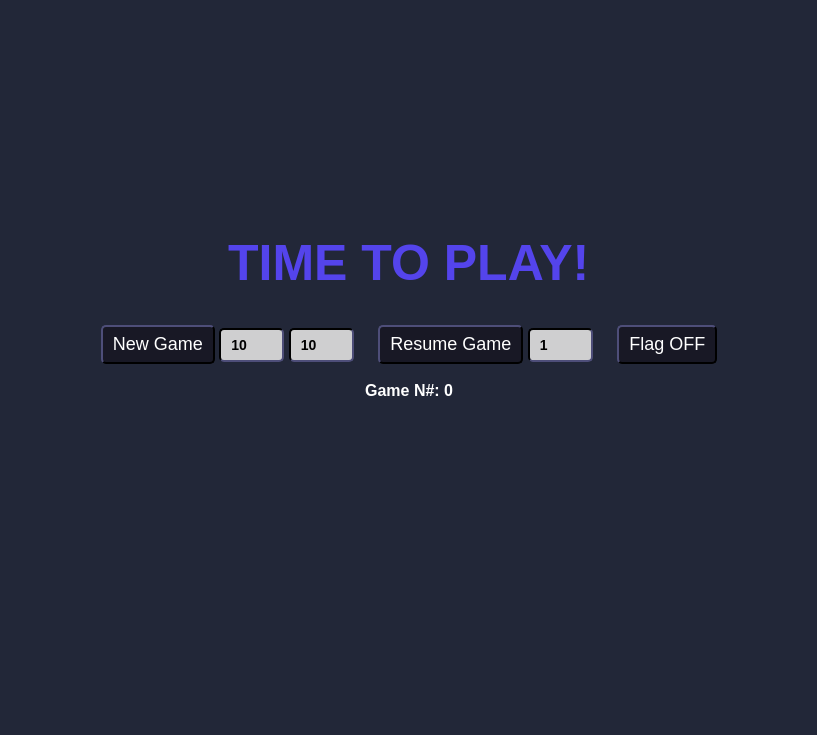
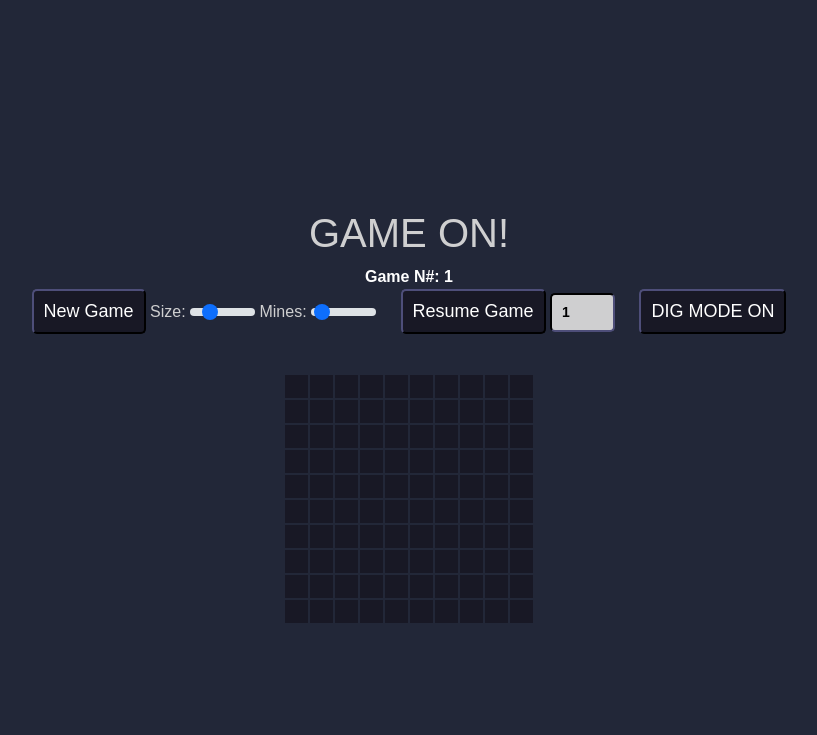
Before and after one commit to AndresChapo/minesweeper-API, a Flask app: page / in a window 1280 px wide. Shown: the top 735 px of the page, without its empty margins (231-1048 px from the left). Run offline with Flask 2, Linux system fonts and the light colour scheme; data comes from the database, SQL or seed files in the repository.

Commit message:
Added: Modal message and range bar

```diff
--- a/static/css/game.css
+++ b/static/css/game.css
@@ -23,7 +23,7 @@
 body {
     margin: 0;
     padding: 0;
-    color: var(--mainColor);
+    color: var(--emptyColor);
     font-family: sans-serif;
     background-color: var(--backPageColor);
 }
@@ -33,7 +33,7 @@ body {
 }
 
 h1 {
-    font-size: 50px;
+    font-size: 40px;
     text-transform: uppercase;
 }
 
@@ -44,6 +44,9 @@ h1 {
     justify-content: center;
     align-items: center;
     flex-direction: column;
+}
+.modal-content{
+    color:var(--backColor);
 }
 
 #superboard {
@@ -92,6 +95,11 @@ input {
 /*    max-block-size: 50px;*/
     max-inline-size: 65px;
 }
+
+.form-range{
+    vertical-align: middle;
+}
+
 #id_game {
     font-size: 16px;
     font-weight: bold;
--- a/static/js/game.js
+++ b/static/js/game.js
@@ -3,21 +3,16 @@ const superboard = document.getElementById('superboard');
 var boxes = Array.from(document.getElementsByClassName('box'));
 const statusText = document.getElementById('statusText');
 const flag_onBtn = document.getElementById('flag_onBtn');
-const txtSize = document.getElementById('txtSize');
-const txtMines = document.getElementById('txtMines');
+const rangeSize = document.getElementById('rangeSize');
+const rangeMines = document.getElementById('rangeMines');
 const txtGame_id = document.getElementById('txtGame_id');
 const resume_gameBtn = document.getElementById('resume_gameBtn');
 const new_gameBtn = document.getElementById('new_gameBtn');
-
-
-// OK - documented RESTful API
-// OK - validar func retomar juego
-// - CSS mas lindo
-// - Mensajes de error
-// - Time tracking
-
-
-// Grid content:
+const modalBtn = document.getElementById('modalBtn');
+const messageModalLabel = document.getElementById('messageModalLabel');
+const messageModalBody = document.getElementById('messageModalBody');
+const FLAG_ON = "FLAG MODE ON";
+const FLAG_OFF = "DIG MODE ON";
 
 class GridGame {
     id_game = 0;
@@ -53,6 +48,12 @@ class GridGame {
 };
 let currentGame = new GridGame();
 
+function openModal(title,message) {
+    messageModalLabel.innerText = title;
+    messageModalBody.innerText = message;
+    modalBtn.click();
+};
+
 const drawEmptyBoard = (sizes) => {
     if(boxes.length > 0){
         console.log("boxes.length: ",boxes.length);
@@ -80,6 +81,7 @@ const getGridAPI = (id) => {
     .catch(function (error) {
         console.error("Error with JSON");
         console.error(error);
+        openModal("Not found!","That game does not exist.");
     });
 };
 
@@ -164,7 +166,7 @@ const boxClicked = (e) => {
     if(currentGame.game_status==1){
         var click_on = id_box_to_coordinates(currentGame.sizes,e.target.id);
 
-        if(flag_onBtn.innerText == "Flag OFF"){
+        if(flag_onBtn.innerText == FLAG_OFF){
             updateGameAPI(currentGame.id_game,click_on[0],click_on[1],0);
         }else{
             updateGameAPI(currentGame.id_game,click_on[0],click_on[1],1);
@@ -181,47 +183,61 @@ const deleteBoard = () => {
 };
 
 const new_gameClick = () => {
-    var max_mines_allowed = (txtSize.value * txtSize.value)/2;
-    if(txtSize.value > 4 && txtSize.value < 26){
-        if(txtMines.value > 0 && txtMines.value <= max_mines_allowed){
-    //    new_game_flag = true;
+    var max_mines_allowed = (rangeSize.value * rangeSize.value)/2;
+    if(rangeSize.value > 4 && rangeSize.value < 26){
+        if(rangeMines.value > 0 && rangeMines.value <= max_mines_allowed){
             deleteBoard();
-            newGameAPI(txtSize.value,txtMines.value);
-            txtSize.value = '';
-            txtMines.value = '';
+            newGameAPI(rangeSize.value,rangeMines.value);
+//            rangeSize.value = 10;
+//            rangeMines.value = 10;
         }else{
             console.log("The minimum of mines is 1, the maximum for this size is:"+ parseInt(max_mines_allowed));
+            openModal("You can't do that!","The minimum of mines is 1, the maximum for this size is:"+ parseInt(max_mines_allowed));
         }
     }else{
-        console.log("The minimun size is 5, the maximum is 100")
+        console.log("The minimun size is 5, the maximum is 100");
+        openModal("You can't do that!","The minimun size is 5, the maximum is 100");
     }
 };
 
-const flagClick = () => {
-    if(flag_onBtn.innerText == "Flag OFF"){
-        flag_onBtn.innerText = "Flag ON";
-    }else{
-        flag_onBtn.innerText = "Flag OFF";
-    }
-};
 const resume_gameClick = () => {
     if(txtGame_id.value  > 0){
         deleteBoard();
         getGridAPI(txtGame_id.value);
     }else{
         console.log("The minimun has to be 1")
+        openModal("You can't do that!","The minimun has to be 1");
     }
 };
 const check_if_player_won = (status) => {
     if(status == 0){
         statusText.innerText = "You lose!";
+        openModal("Game","You lose!");
+        statusText.style = 'color: red;';
     }else if(status == 1){
         statusText.innerText = "Game ON!";
+        statusText.style = 'color: var(--emptyColor);';
     }else if(status == 2){
         statusText.innerText = "You Win!";
+        statusText.style = 'color: green;';
+        openModal("Game","You Win!");
     }
 };
 
+
+const flagClick = () => {
+    if(flag_onBtn.innerText == FLAG_OFF){
+        flag_onBtn.innerText = FLAG_ON;
+        flag_onBtn.style = 'background-color: var(--emptyColor); color: black;';
+    }else{
+        flag_onBtn.innerText = FLAG_OFF;
+        flag_onBtn.style = 'background-color: var(--backColor); color: white;';
+    }
+};
 new_gameBtn.addEventListener('click', new_gameClick);
 flag_onBtn.addEventListener('click', flagClick);
 resume_gameBtn.addEventListener('click', resume_gameClick);
+
+rangeSize.value = 10;
+rangeMines.value = 10;
+newGameAPI(10,10);
--- a/templates/game.html
+++ b/templates/game.html
@@ -4,31 +4,62 @@
     <meta charset="UTF-8">
     <meta name="viewport" content="width=device-width, initial-scale=1.0">
     <title>Minesweeper Game</title>
+    <link href="https://cdn.jsdelivr.net/npm/bootstrap@5.0.2/dist/css/bootstrap.min.css" rel="stylesheet" integrity="sha384-EVSTQN3/azprG1Anm3QDgpJLIm9Nao0Yz1ztcQTwFspd3yD65VohhpuuCOmLASjC" crossorigin="anonymous">
     <link rel="stylesheet" href="https://cdnjs.cloudflare.com/ajax/libs/animate.css/4.1.1/animate.min.css" />
     <link rel="stylesheet" href="static/css/game.css">
+
 </head>
 <body>
+
+    <script src="https://cdn.jsdelivr.net/npm/@popperjs/core@2.9.2/dist/umd/popper.min.js" integrity="sha384-IQsoLXl5PILFhosVNubq5LC7Qb9DXgDA9i+tQ8Zj3iwWAwPtgFTxbJ8NT4GN1R8p" crossorigin="anonymous"></script>
+    <script src="https://cdn.jsdelivr.net/npm/bootstrap@5.0.2/dist/js/bootstrap.min.js" integrity="sha384-cVKIPhGWiC2Al4u+LWgxfKTRIcfu0JTxR+EQDz/bgldoEyl4H0zUF0QKbrJ0EcQF" crossorigin="anonymous"></script>
+</br></br></br></br>
     <div class="container">
         <h1 id="statusText" class="animate__animated animate__bounce">Time to play!</h1>
+        <div id="id_game">Game N#: 0</div>
         <div id="menu">
             <button id="new_gameBtn">New Game</button>
-            <input type="number" id="txtSize" value="10">
-            <input type="number" id="txtMines" value="10">
+<!--            <input type="number" id="txtSize" value="10">-->
+<!--            <input type="number" id="txtMines" value="10">-->
+
+            <label for="rangeSize" class="form-label">Size:</label>
+            <input type="range" class="form-range" min="5" max="25" step="5" id="rangeSize">
+
+            <label for="rangeMines" class="form-label">Mines:</label>
+            <input type="range" class="form-range" min="5" max="100" step="5" id="rangeMines">
             <div class="separator"></div>
-            <label text="Game N#: -"></label>
+
             <button id="resume_gameBtn">Resume Game</button>
             <input type="number" id="txtGame_id" value="1">
             <div class="separator"></div>
-            <button id="flag_onBtn" value="0">Flag OFF</button>
+            <button id="flag_onBtn" value="0">DIG MODE ON</button>
         </div>
-    </br>
-        <div id="id_game">Game N#: 0</div>
 
         <div id="superboard">
             <!--<div class="box" id="0"></div>-->
 
         </div>
     </div>
+      <!-- Modal -->
+      <div class="modal fade" id="messageModal" tabindex="-1" aria-labelledby="messageModalLabel" aria-hidden="true">
+        <div class="modal-dialog modal-dialog-centered">
+          <div class="modal-content">
+            <div class="modal-header">
+              <h5 class="modal-title" id="messageModalLabel">Modal title</h5>
+              <button type="button" class="btn-close" data-bs-dismiss="modal" aria-label="Close"></button>
+                </div>
+                <div class="modal-body" id="messageModalBody">
+                Mensaje
+                </div>
+                <div class="modal-footer">
+              <button type="button" class="btn btn-secondary" data-bs-dismiss="modal">Close</button>
+            </div>
+          </div>
+        </div>
+      </div>
+
+
+    <button id="modalBtn"  data-bs-toggle="modal" data-bs-target="#messageModal" hidden="true"></button>
     <script src="static/js/game.js"></script>
 </body>
 </HTML>
```
